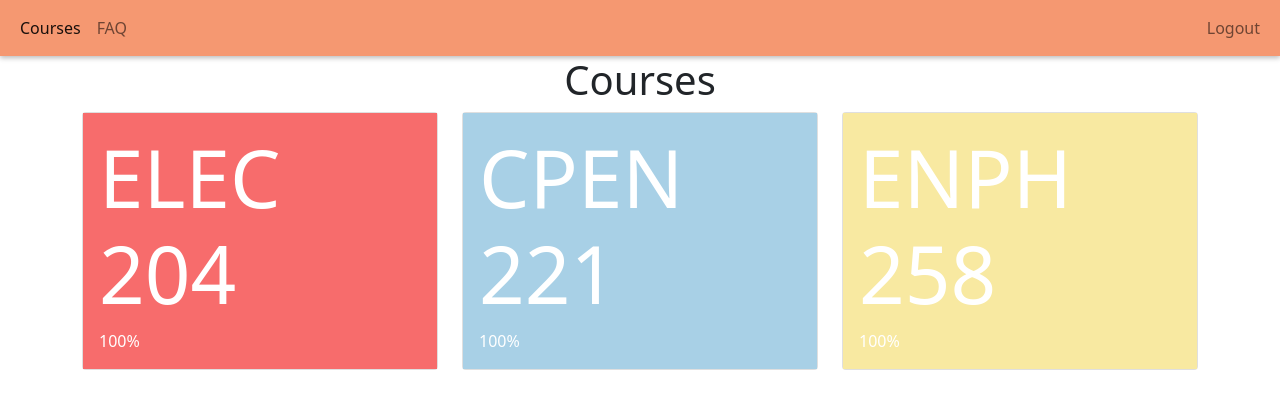
After one commit to ADSteele916/nwhacks2021, a Django app: page /courses/ in a window 1280 px wide. The commit adds this page. Shown: the top 409 px of the page. Run offline with Django 3.2, Linux system fonts and the light colour scheme.

Commit message:
Started courses overview page

```diff
--- a/grades/urls.py
+++ b/grades/urls.py
@@ -6,4 +6,5 @@ urlpatterns = [
     path("", views.home, name="grades-home"),
     path("faq/", views.faq, name="grades-faq"),
     path("about/", views.about, name="grades-about"),
+    path("courses/", views.courses, name="grades-courses")
 ]
--- a/grades/views.py
+++ b/grades/views.py
@@ -11,3 +11,6 @@ def faq(request):
 
 def about(request):
     return render(request, "grades/about.html", {"title": "About"})
+
+def courses(request):
+    return render(request, "grades/courses.html", {"title": "Courses"})
--- a/templates/grades/base.html
+++ b/templates/grades/base.html
@@ -7,8 +7,26 @@
             -webkit-box-shadow: 0px 2px 5px 0px rgba(0, 0, 0, 0.27);
             -moz-box-shadow: 0px 2px 5px 0px rgba(0, 0, 0, 0.27);
             box-shadow: 0px 2px 5px 0px rgba(0, 0, 0, 0.27);
+        }
 
-            /* the rest of your styling */
+        .red-card {
+            background-color: #f76c6c;
+            color: white;
+        }
+
+        .blue-card {
+            background-color: #a8d0e6;
+            color: white;
+        }
+        .yellow-card {
+            background-color: #f8e9a1;
+            color: white;
+        }
+
+
+
+        .card a {
+            text-decoration: none;
         }
     </style>
     <meta charset="UTF-8">
@@ -23,9 +41,6 @@
     <!-- Bootstrap CSS -->
     <link href="https://cdn.jsdelivr.net/npm/bootstrap@5.0.0-beta1/dist/css/bootstrap.min.css" rel="stylesheet"
           integrity="sha384-giJF6kkoqNQ00vy+HMDP7azOuL0xtbfIcaT9wjKHr8RbDVddVHyTfAAsrekwKmP1" crossorigin="anonymous">
-<link rel="stylesheet"
-  href="https://fonts.googleapis.com/css?family=Fira+Sans">
-
 </head>
 <body>
 <nav class="navbar navbar-expand-lg navbar-light" style="background-color: #f59871;">
--- /dev/null
+++ b/templates/grades/courses.html
@@ -0,0 +1,45 @@
+{% extends "grades/base.html" %}
+{% block content %}
+    <h1 class="text-center">Courses</h1>
+    <div class="row">
+
+        <div class="col-md-4 col-lg-4 col-sm-12 d-flex align-items-stretch">
+            <div class="card">
+                <a href="base.html">
+                    <div class="card-body red-card">
+                        <h2 class="card-title display-1"><strong>ELEC 204</strong></h2>
+                        <p class="card-text">
+                            100%
+                        </p>
+                    </div>
+                </a>
+            </div>
+        </div>
+
+    <div class="col-md-4 col-lg-4 col-sm-12 d-flex align-items-stretch">
+            <div class="card">
+                <a href="base.html">
+                    <div class="card-body blue-card">
+                        <h2 class="card-title display-1"><strong>CPEN 221</strong></h2>
+                        <p class="card-text">
+                            100%
+                        </p>
+                    </div>
+                </a>
+            </div>
+        </div>
+
+    <div class="col-md-4 col-lg-4 col-sm-12 d-flex align-items-stretch">
+            <div class="card">
+                <a href="base.html">
+                    <div class="card-body yellow-card">
+                        <h2 class="card-title display-1"><strong>ENPH 258</strong></h2>
+                        <p class="card-text">
+                            100%
+                        </p>
+                    </div>
+                </a>
+            </div>
+        </div>
+    </div>
+{% endblock content %}
```
Also changed, not shown: templates/grades/header.html (deleted, +0 -19 lines).
